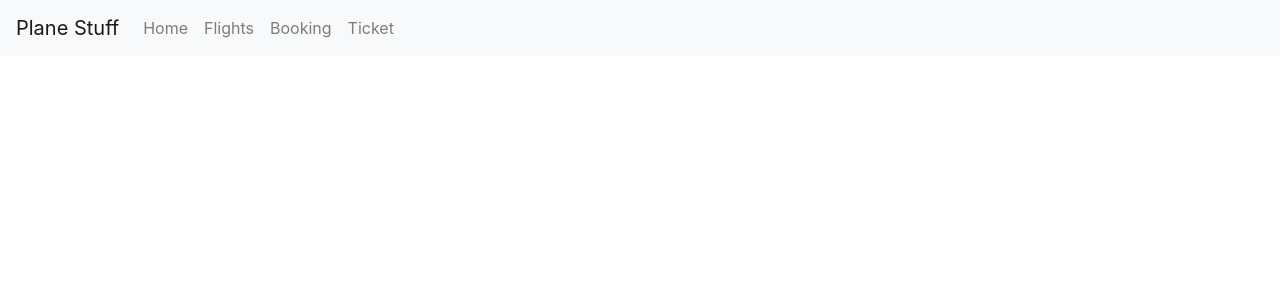
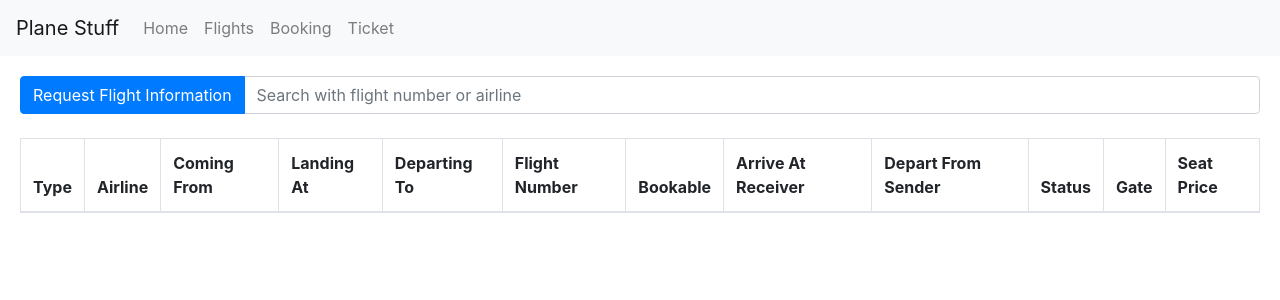
Before and after one commit to JosephMugo/bdpa2020ui, a React (Create React App) app: page /flights in a window 1280 px wide. Shown: the top 300 px of the page. Built offline with nearby package versions, Linux system fonts and the light colour scheme.

Commit message:
Added Flights page and general code refactoring

```diff
--- a/package.json
+++ b/package.json
@@ -12,7 +12,8 @@
     "react-dom": "^16.13.1",
     "react-router": "^5.2.0",
     "react-router-dom": "^5.2.0",
-    "react-scripts": "3.4.1"
+    "react-scripts": "3.4.1",
+    "superagent": "^5.3.1"
   },
   "scripts": {
     "start": "react-scripts start",
--- a/src/App.jsx
+++ b/src/App.jsx
@@ -5,20 +5,40 @@ import {
     Route,
     // Link
 } from "react-router-dom";
+import Navbar from 'react-bootstrap/Navbar'
+import Nav from 'react-bootstrap/Nav'
+
 import Booking from "./containers/Booking"
+import Flights from "./containers/Flights"
+import Home from "./containers/Home"
 import Tickets from "./containers/Tickets"
-  import Home from "./containers/Home"
+
 const App = () => {
-
-    return (<div>
+    return (
+        <div>
+            <Navbar bg="light" expand="lg">
+                <Navbar.Brand href="/">Plane Stuff</Navbar.Brand>
+                <Navbar.Toggle aria-controls="basic-navbar-nav" />
+                <Navbar.Collapse id="basic-navbar-nav">
+                    <Nav className="mr-auto">
+                        <Nav.Link href="/">Home</Nav.Link>
+                        <Nav.Link href="/flights">Flights</Nav.Link>
+                        <Nav.Link href="/booking">Booking</Nav.Link>
+                        <Nav.Link href="/tickets">Ticket</Nav.Link>
+                    </Nav>
+                </Navbar.Collapse>
+            </Navbar>
             <Router>
                 {/* <Route exact path="/home" component={Home}/>  */}
-        {/* <Route exact path="/flights" component={FlightsPage}/> */}
-        <Route exact path="/booking" component={Booking}/>
-        <Route exact path="/tickets" component={Tickets}/>
-        <Route exact path="/" component={Home}/>
+                <div className='content'>
+                <Route exact path="/flights" component={Flights} />
+                <Route exact path="/booking" component={Booking} />
+                <Route exact path="/tickets" component={Tickets} />
+                <Route exact path="/" component={Home} />
+                </div>
             </Router>
-    </div>)
+        </div>
+    )
 }
 
 export default App
--- a/src/containers/Booking.jsx
+++ b/src/containers/Booking.jsx
@@ -1,7 +1,8 @@
 import React from "react"
 const Bookings = () => {
 
-    return (<div>
+    return (
+        <div>
             Where do you want to arrive at?
             Answer:place and time
             If user hasn't been to flight view yet it will show a view of flights that meet requirment
@@ -15,7 +16,8 @@ const Bookings = () => {
             first is free second carry on is $30 second checked is $50 and more is $100
             max 2 carry-on and 5 checked
             must book 24 hours before flight
-    </div>)
+        </div>
+    )
 }
 
 export default Bookings
--- /dev/null
+++ b/src/containers/Flights.jsx
@@ -0,0 +1,104 @@
+import React, { useState, useEffect } from "react";
+import superagent from "superagent";
+
+import flights_key from '../doNotCommit.js'
+
+import { Table, Button, InputGroup, FormControl } from 'react-bootstrap'
+
+export const Flights = () => {
+    const [flights, setFlights] = useState([])
+    const [searchTerm, setSearchTerm] = useState("");
+    const [searchFlights, setSearchFlights] = useState([])
+
+    // done in a try catch format!
+    const makeSuperAgentCall = async () => {
+        try {
+            console.log(`${flights_key}`)
+            const response = await superagent.get('https://airports.api.hscc.bdpa.org/v1/flights/all').set('key', `${flights_key}`)
+
+            // const flightsList = JSON.parse(JSON.stringify(response.body).replace(/null/g, '""'))
+            // const flightsList = JSON.parse(JSON.stringify(response.body).replace(/false/g, '"No"'))
+            const flightsList = response.body
+            const flightsIDList = flightsList.flights.map(fl => {
+                return {
+                    type: fl.type,
+                    airline: fl.airline,
+                    comingFrom: fl.comingFrom,
+                    landingAt: fl.landingAt,
+                    departingTo: fl.departingTo,
+                    flightNumber: fl.flightNumber,
+                    flight_id: fl.flight_id,
+                    bookable: fl.bookable,
+                    arriveAtReceiver: fl.arriveAtReceiver,
+                    departFromSender: fl.departFromSender,
+                    status: fl.status,
+                    gate: fl.gate,
+                    seatPrice: fl.seatPrice
+                }
+            })
+
+            setFlights(flightsList.flights)
+            setSearchFlights(flightsList.flights)
+
+        } catch (err) {
+            console.error(err);
+        }
+    }
+
+    const handleSearch = event => {
+        setSearchTerm(event.target.value);
+        setSearchFlights(flights.filter(fl => fl.flightNumber.toLowerCase().includes(event.target.value.toLowerCase()) || fl.airline.toLowerCase().includes(event.target.value.toLowerCase())))
+    }
+
+    return (
+        <div>
+            <form noValidate autoComplete="off">
+                <InputGroup>
+                    <InputGroup.Prepend>
+                        <Button variant="primary" onClick={makeSuperAgentCall}>Request Flight Information</Button>
+                    </InputGroup.Prepend>
+                    <FormControl style={{ float: "right" }} value={searchTerm} onChange={handleSearch} placeholder='Search with flight number or airline' />
+                </InputGroup>
+            </form>
+            <br />
+            <Table striped bordered hover>
+                <thead>
+                    <tr>
+                        <th>Type</th>
+                        <th>Airline</th>
+                        <th>Coming From</th>
+                        <th>Landing At</th>
+                        <th>Departing To</th>
+                        <th>Flight Number</th>
+                        <th>Bookable</th>
+                        <th>Arrive At Receiver</th>
+                        <th>Depart From Sender</th>
+                        <th>Status</th>
+                        <th>Gate</th>
+                        <th>Seat Price</th>
+                    </tr>
+                </thead>
+                <tbody>
+                    {searchFlights.map(fl => (
+                        <tr key={fl.flight_id}>
+                            <td>{fl.type}</td>
+                            <td>{fl.airline}</td>
+                            <td>{fl.comingFrom}</td>
+                            <td>{fl.landingAt}</td>
+                            <td>{fl.departingTo}</td>
+                            <td>{fl.flightNumber}</td>
+                            <td>{fl.bookable}</td>
+                            <td>{new Date(fl.arriveAtReceiver).toDateString()}</td>
+                            <td>{new Date(fl.departFromSender).toDateString()}</td>
+                            <td>{fl.status}</td>
+                            <td>{fl.gate}</td>
+                            <td>{fl.seatPrice}</td>
+                        </tr>
+                    ))}
+                </tbody>
+            </Table>
+        </div>
+    )
+}
+
+export default Flights
--- a/src/containers/Tickets.jsx
+++ b/src/containers/Tickets.jsx
@@ -1,9 +1,11 @@
 import React from "react"
 const Tickets = () => {
 
-    return (<div>
+    return (
+    <div>
        These are your tickets
-    </div>)
+    </div>
+    )
 }
 
 export default Tickets
--- a/src/index.js
+++ b/src/index.js
@@ -1,29 +1,14 @@
 import React from 'react';
 import ReactDOM from 'react-dom';
-// import './index.css';
+import './style.css';
 import App from './App';
-import Navbar from 'react-bootstrap/Navbar'
-import Nav from 'react-bootstrap/Nav'
 import 'bootstrap/dist/css/bootstrap.min.css';
-import Home from './containers/Home'
 
 ReactDOM.render(
-  <React.StrictMode>
-    <Navbar bg="light" expand="lg">
-  <Navbar.Brand href="/">Plane Stuff</Navbar.Brand>
-  <Navbar.Toggle aria-controls="basic-navbar-nav" />
-  <Navbar.Collapse id="basic-navbar-nav">
-    <Nav className="mr-auto">
-      <Nav.Link href="/">Home</Nav.Link>
-      <Nav.Link href="/flights">Flights</Nav.Link>
-      <Nav.Link href="/booking">Booking</Nav.Link>
-      <Nav.Link href="/tickets">Ticket</Nav.Link>
-    </Nav>
-  </Navbar.Collapse>
-</Navbar>
-<App />
-  </React.StrictMode>,
-  document.getElementById('root')
+    <React.StrictMode>
+        <App />
+    </React.StrictMode>,
+    document.getElementById('root')
 );
 
 // If you want your app to work offline and load faster, you can change
--- /dev/null
+++ b/src/style.css
@@ -0,0 +1,5 @@
+.content {
+    max-width: 1600px;
+    margin: auto;
+    padding: 20px;
+}
```
Also changed, not shown: src/containers/Home.jsx (+5 -3 lines), 2 other files (tests, documents, lock files or other folders). Lines whose indentation alone changed are shown as unchanged.
